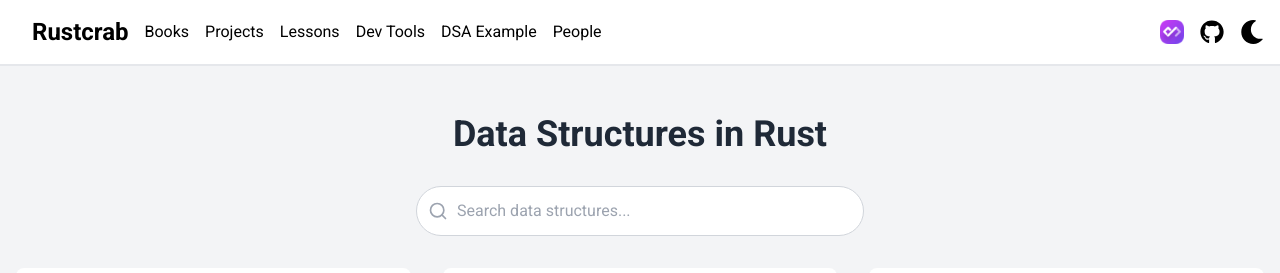
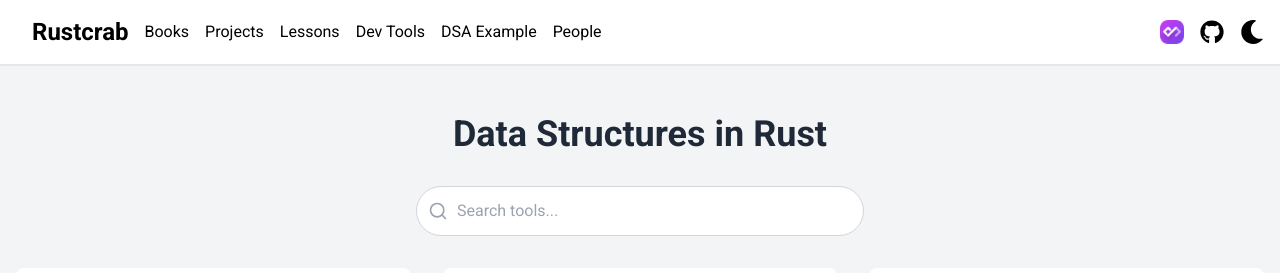
Before and after one commit to FrancescoXX/rustcrab, a Next.js app: page /dsas in a window 1280 px wide. Shown: the top 273 px of the page. Built offline with nearby package versions, Linux system fonts and the light colour scheme; no server answers.

Commit message:
added search input for every page

```diff
--- a/src/app/books/page.tsx
+++ b/src/app/books/page.tsx
@@ -3,24 +3,13 @@
 import React, { useState } from "react";
 import Link from "next/link";
 import Image from "next/image";
-import { ArrowRight, Search } from "lucide-react";
+import { ArrowRight } from "lucide-react";
 import { books } from "@/data/books";
 import Card from "@/components/Card";
+import SearchInput from "@/components/SearchInput";
 
 export default function Books() {
-  const [searchTerm, setSearchTerm] = useState("");
   const [filteredBooks, setFilteredBooks] = useState(books);
-
-  const handleSearch = (event: React.ChangeEvent<HTMLInputElement>) => {
-    const term = event.target.value.toLowerCase();
-    setSearchTerm(term);
-    const filtered = books.filter(
-      (book) =>
-        book.title.toLowerCase().includes(term) ||
-        book.description.toLowerCase().includes(term),
-    );
-    setFilteredBooks(filtered);
-  };
 
   return (
     <div className="min-h-screen bg-gray-100 dark:bg-black">
@@ -29,21 +18,8 @@ export default function Books() {
           Books to Learn Rust
         </h1>
 
-        <div className="mb-8 max-w-md mx-auto">
-          <div className="relative">
-            <input
-              type="text"
-              placeholder="Search books..."
-              value={searchTerm}
-              onChange={handleSearch}
-              className="w-full p-3 pl-10 rounded-full border border-gray-300 dark:border-gray-700 bg-white dark:bg-gray-800 text-gray-900 dark:text-white focus:outline-none focus:ring-2 focus:ring-red-500"
-            />
-            <Search
-              className="absolute left-3 top-1/2 transform -translate-y-1/2 text-gray-400"
-              size={20}
-            />
-          </div>
-        </div>
+        <SearchInput data={books} globalFunc={setFilteredBooks} searchBy={'title,description'}  />
+
 
         <div className="grid md:grid-cols-2 w-full gap-5">
           {filteredBooks.map((book, index) => (
--- a/src/app/devtools/page.tsx
+++ b/src/app/devtools/page.tsx
@@ -1,24 +1,12 @@
 "use client";
 
 import React, { useState } from "react";
-import { Search } from "lucide-react";
 import { tools } from "@/data/tools";
 import Card from "@/components/Card";
+import SearchInput from "@/components/SearchInput";
 
 export default function DevTools() {
-  const [searchTerm, setSearchTerm] = useState("");
   const [filteredTools, setFilteredTools] = useState(tools);
-
-  const handleSearch = (event: React.ChangeEvent<HTMLInputElement>) => {
-    const term = event.target.value.toLowerCase();
-    setSearchTerm(term);
-    const filtered = tools.filter(
-      (tool) =>
-        tool.name.toLowerCase().includes(term) ||
-        tool.description.toLowerCase().includes(term),
-    );
-    setFilteredTools(filtered);
-  };
 
   return (
     <div className="min-h-screen bg-gray-100 dark:bg-black">
@@ -27,21 +15,8 @@ export default function DevTools() {
           Rust Developer Tools
         </h1>
 
-        <div className="mb-8 max-w-md mx-auto">
-          <div className="relative">
-            <input
-              type="text"
-              placeholder="Search tools..."
-              value={searchTerm}
-              onChange={handleSearch}
-              className="w-full p-3 pl-10 rounded-full border border-gray-300 dark:border-gray-700 bg-white dark:bg-gray-800 text-gray-900 dark:text-white focus:outline-none focus:ring-2 focus:ring-red-500"
-            />
-            <Search
-              className="absolute left-3 top-1/2 transform -translate-y-1/2 text-gray-400"
-              size={20}
-            />
-          </div>
-        </div>
+       <SearchInput data={tools} globalFunc={setFilteredTools} searchBy={'name,description'} />
+
 
         <div className="grid md:grid-cols-3 w-full gap-5">
           {filteredTools.map((tool, index) => (
--- a/src/app/dsas/page.tsx
+++ b/src/app/dsas/page.tsx
@@ -2,28 +2,17 @@
 
 import React, { useState } from "react";
 import { dsas, DSA } from "@/data/dsa"; // Update the path to your data
-import { Search } from "lucide-react";
 import { FaCopy } from "react-icons/fa";
 import { IoCloseSharp } from "react-icons/io5";
 import SyntaxHighlighter from "react-syntax-highlighter";
 import { nightOwl } from "react-syntax-highlighter/dist/esm/styles/hljs";
+import SearchInput from "@/components/SearchInput";
 
 const DSAPage: React.FC = () => {
-  const [searchTerm, setSearchTerm] = useState("");
   const [filteredDSAs, setFilteredDSAs] = useState(dsas);
   const [selectedTool, setSelectedTool] = useState<DSA | null>(null);
   const [copySuccess, setCopySuccess] = useState("");
 
-  const handleSearch = (event: React.ChangeEvent<HTMLInputElement>) => {
-    const term = event.target.value.toLowerCase();
-    setSearchTerm(term);
-    const filtered = dsas.filter(
-      (dsa) =>
-        dsa.data_structure.toLowerCase().includes(term) ||
-        dsa.description.toLowerCase().includes(term),
-    );
-    setFilteredDSAs(filtered);
-  };
 
   const handleOpenModal = (dsa: DSA) => {
     setSelectedTool(dsa);
@@ -52,21 +41,7 @@ const DSAPage: React.FC = () => {
           Data Structures in Rust
         </h1>
 
-        <div className="mb-8 max-w-md mx-auto">
-          <div className="relative">
-            <input
-              type="text"
-              placeholder="Search data structures..."
-              value={searchTerm}
-              onChange={handleSearch}
-              className="w-full p-3 pl-10 rounded-full border border-gray-300 dark:border-gray-700 bg-white dark:bg-gray-800 text-gray-900 dark:text-white focus:outline-none focus:ring-2 focus:ring-red-500"
-            />
-            <Search
-              className="absolute left-3 top-1/2 transform -translate-y-1/2 text-gray-400"
-              size={20}
-            />
-          </div>
-        </div>
+        <SearchInput data={dsas} globalFunc={setFilteredDSAs} searchBy={'data_structure,description'} />
 
         <div className="grid grid-cols-1 md:grid-cols-2 lg:grid-cols-3 gap-8">
           {filteredDSAs.map((dsa, index) => (
--- a/src/app/lessons/page.tsx
+++ b/src/app/lessons/page.tsx
@@ -2,21 +2,13 @@
 
 import React, { useState } from "react";
 import Link from "next/link";
-import { ArrowRight, Search } from "lucide-react";
+import { ArrowRight } from "lucide-react";
 import { lessons } from "@/data/lessons";
+import SearchInput from "@/components/SearchInput";
 
 export default function Lessons() {
-  const [searchTerm, setSearchTerm] = useState("");
   const [filteredLessons, setFilteredLessons] = useState(lessons);
 
-  const handleSearch = (event: React.ChangeEvent<HTMLInputElement>) => {
-    const term = event.target.value.toLowerCase();
-    setSearchTerm(term);
-    const filtered = lessons.filter((lessons) =>
-      lessons.title.toLowerCase().includes(term),
-    );
-    setFilteredLessons(filtered);
-  };
 
   return (
     <div className="min-h-screen bg-gray-100 dark:bg-gray-900">
@@ -25,21 +17,8 @@ export default function Lessons() {
           Rust Lessons
         </h1>
 
-        <div className="mb-8 max-w-md mx-auto">
-          <div className="relative">
-            <input
-              type="text"
-              placeholder="Search lessons..."
-              value={searchTerm}
-              onChange={handleSearch}
-              className="w-full p-3 pl-10 rounded-full border border-gray-300 dark:border-gray-700 bg-white dark:bg-gray-800 text-gray-900 dark:text-white focus:outline-none focus:ring-2 focus:ring-red-500"
-            />
-            <Search
-              className="absolute left-3 top-1/2 transform -translate-y-1/2 text-gray-400"
-              size={20}
-            />
-          </div>
-        </div>
+        <SearchInput data={lessons} globalFunc={setFilteredLessons} searchBy={'title'} />
+
 
         <div className="grid grid-cols-1 md:grid-cols-2 lg:grid-cols-3 gap-8">
           {filteredLessons.map((lesson, index) => (
--- /dev/null
+++ b/src/components/SearchInput.tsx
@@ -0,0 +1,48 @@
+import { Search } from 'lucide-react'
+import React, { useState } from 'react'
+
+type SearchInputProps={
+  data:Array<Object>,
+  globalFunc:([]) => void,
+  searchBy:string
+}
+
+function SearchInput({data,globalFunc,searchBy}:SearchInputProps){
+
+ const [searchTerm,setSearchTerm] = useState('');
+
+  const handleSearch = (event:React.ChangeEvent<HTMLInputElement>) => {
+    const term = event.target.value.toLowerCase();
+    setSearchTerm(term);
+
+    const checkForFields = searchBy.split(',');
+
+    const filteredData = data.filter((item)=>{
+        for (const [key,value] of Object.entries(item)){
+          if(checkForFields.includes(key)){
+            if(value.toLowerCase().includes(term)) return item;
+          }
+        }
+    })
+
+    globalFunc(filteredData);
+  }
+
+  return <div className="mb-8 max-w-md mx-auto">
+          <div className="relative">
+            <input
+              type="text"
+              placeholder="Search tools..."
+              value={searchTerm}
+              onChange={handleSearch}
+              className="w-full p-3 pl-10 rounded-full border border-gray-300 dark:border-gray-700 bg-white dark:bg-gray-800 text-gray-900 dark:text-white focus:outline-none focus:ring-2 focus:ring-red-500"
+            />
+            <Search
+              className="absolute left-3 top-1/2 transform -translate-y-1/2 text-gray-400"
+              size={20}
+            />
+          </div>
+        </div>
+}
+
+export default SearchInput
```
